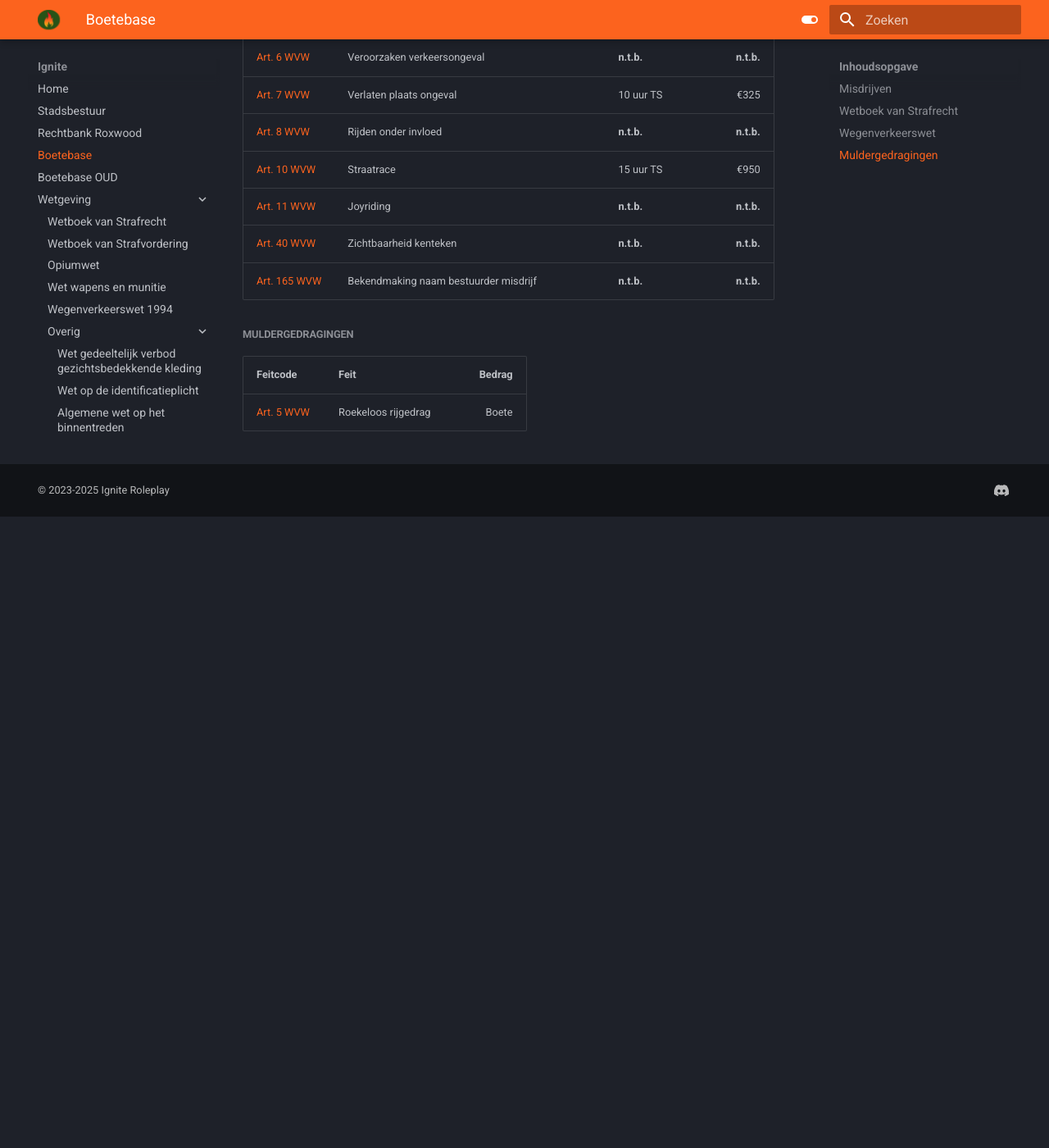
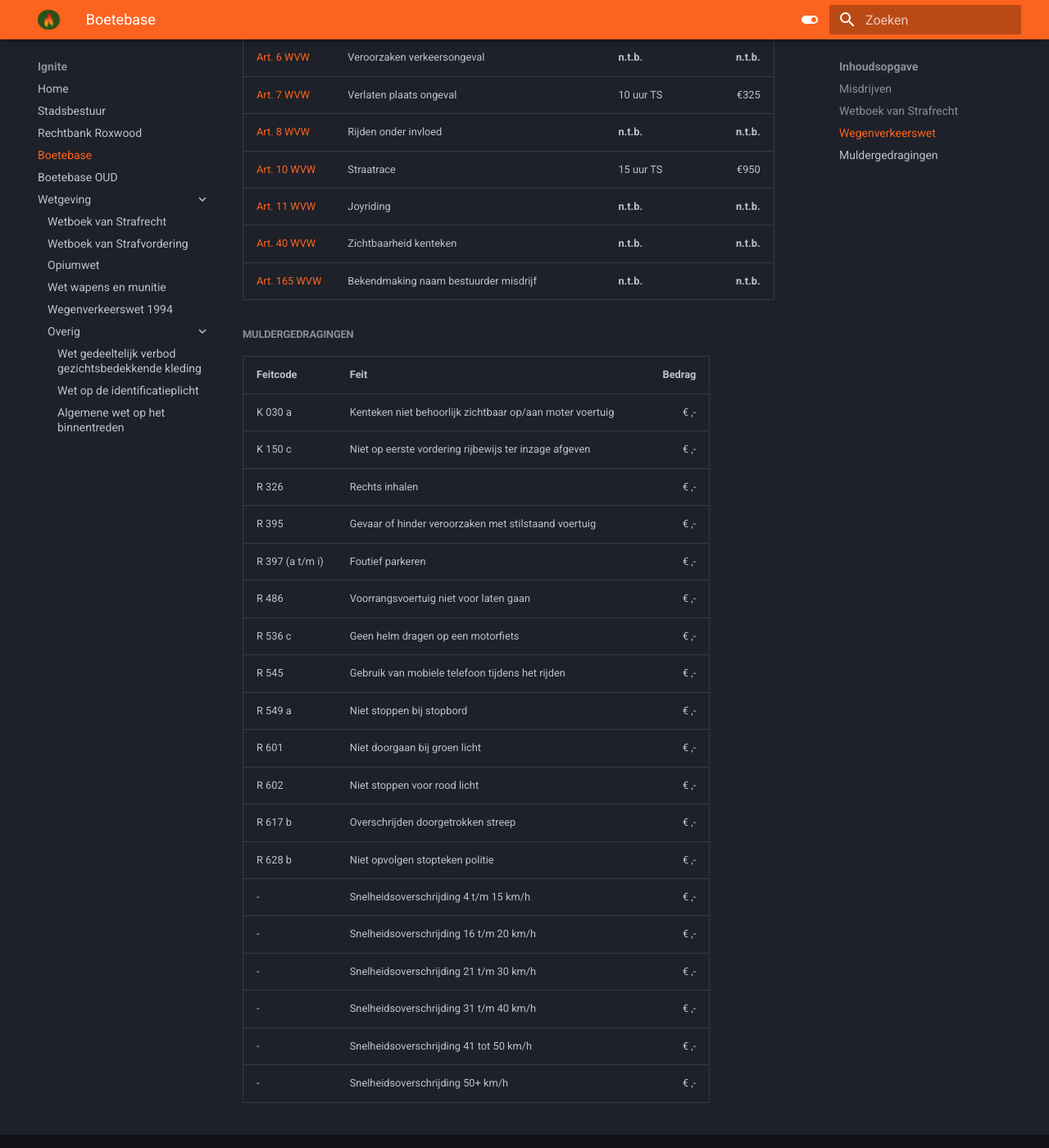
Before and after one commit to NLDenny/wetboek, an MkDocs documentation site: the page built from docs/overig/bb.md, in a window 1280 px wide and 1400 px high, scrolled down 6441 px. Shown: the whole window at 82% size. Built offline with MkDocs 1.6.1 and Material for MkDocs 9.7.7, drawn with Linux system fonts in a browser that asks for light colours; before the commit the page ends 7071 px from its top, so only the background shows below that.

Commit message:
Update bb.md

```diff
--- a/docs/overig/bb.md
+++ b/docs/overig/bb.md
@@ -167,4 +167,22 @@
 #####Muldergedragingen
 |Feitcode|Feit|Bedrag|
 |:----|:----|-:|
-[Art. 5 WVW](/wetboek/wvw/#artikel-5-gevaarhinder) | Roekeloos rijgedrag | Boete | €450
+K 030 a | Kenteken niet behoorlijk zichtbaar op/aan moter voertuig | € ,- |
+K 150 c | Niet op eerste vordering rijbewijs ter inzage afgeven | € ,- |
+R 326 | Rechts inhalen | € ,- |
+R 395 | Gevaar of hinder veroorzaken met stilstaand voertuig | € ,- |
+R 397 (a t/m i) | Foutief parkeren | € ,- |
+R 486 | Voorrangsvoertuig niet voor laten gaan | € ,- |
+R 536 c | Geen helm dragen op een motorfiets | € ,- |
+R 545 | Gebruik van mobiele telefoon tijdens het rijden | € ,- |
+R 549 a | Niet stoppen bij stopbord | € ,- |
+R 601 | Niet doorgaan bij groen licht | € ,- |
+R 602 | Niet stoppen voor rood licht | € ,- |
+R 617 b | Overschrijden doorgetrokken streep | € ,- |
+R 628 b | Niet opvolgen stopteken politie | € ,- |
+- | Snelheidsoverschrijding 4 t/m 15 km/h | € ,- |
+- | Snelheidsoverschrijding 16 t/m 20 km/h | € ,- |
+- | Snelheidsoverschrijding 21 t/m 30 km/h | € ,- |
+- | Snelheidsoverschrijding 31 t/m 40 km/h | € ,- |
+- | Snelheidsoverschrijding 41 tot 50 km/h | € ,- |
+- | Snelheidsoverschrijding 50+ km/h | € ,- |
```
